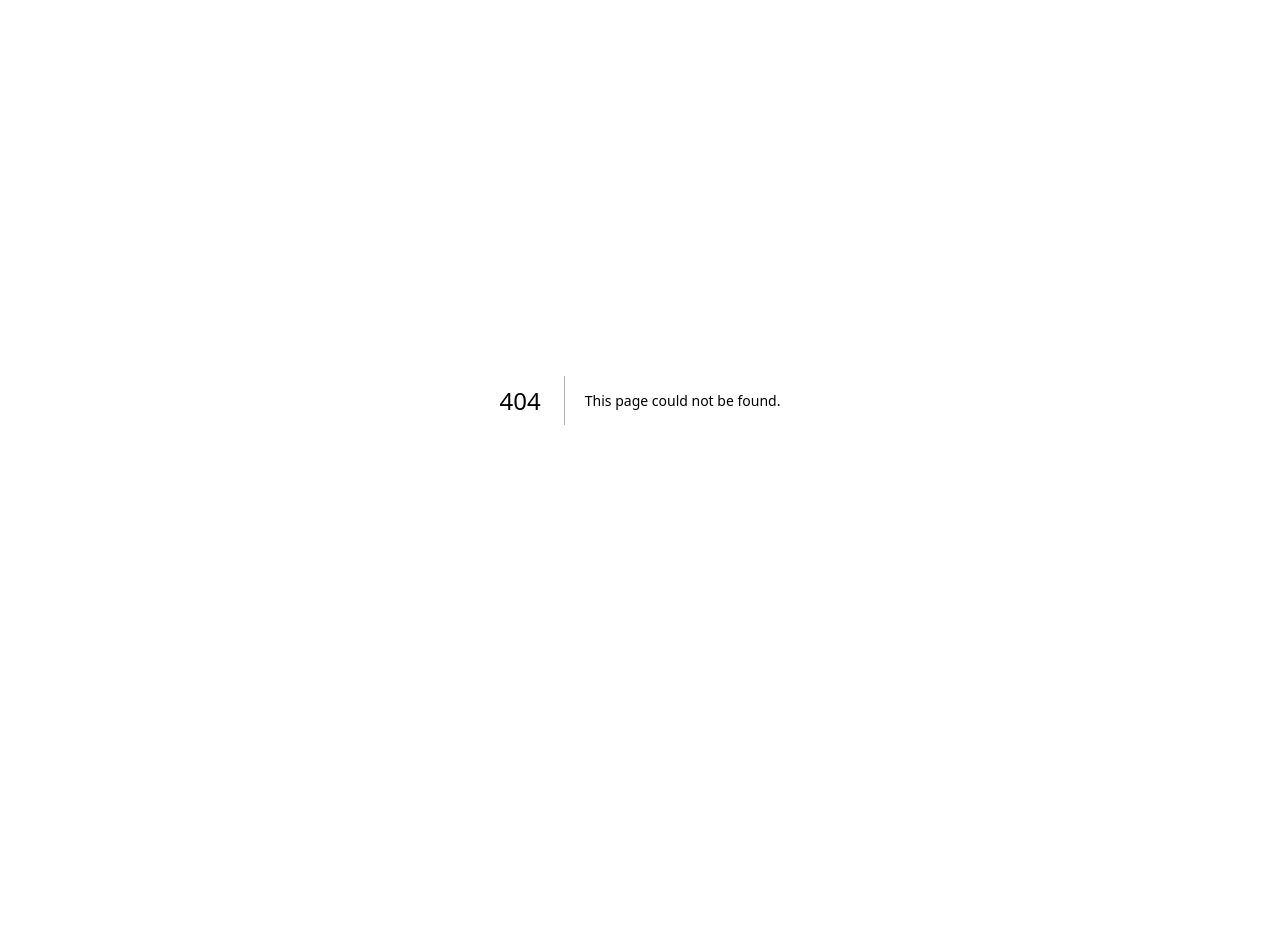
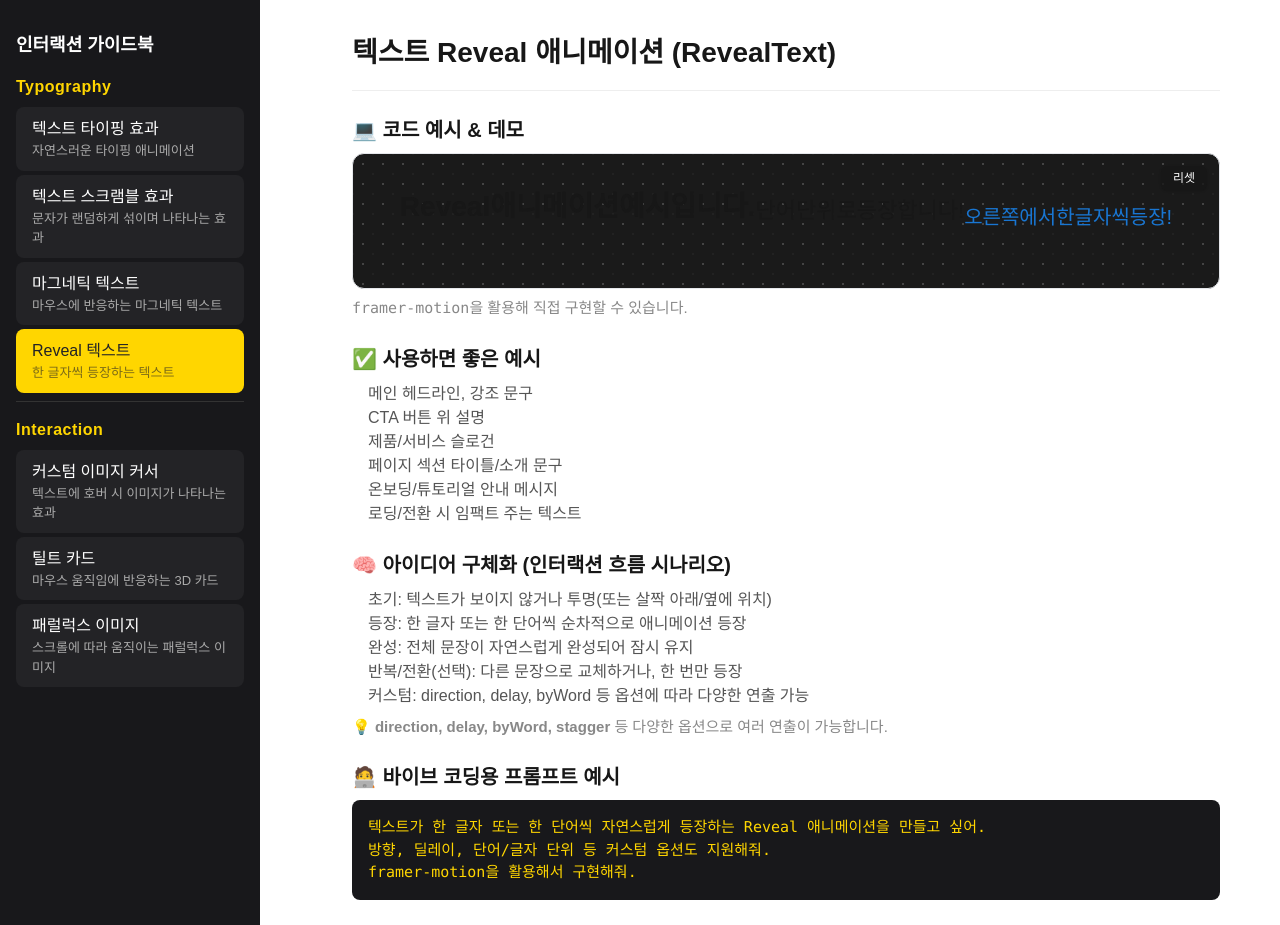
Before and after one commit to devchangjun/interactive-guidebook, a Next.js app: page /docs/typography/revealtext in a window 1280 px wide. Before the commit this address had no page. Shown: the top 925 px of the page. Before the commit the page ends 800 px from the top, so only its background shows below. Built offline with nearby package versions, Linux system fonts and the light colour scheme.

Commit message:
# UPDATA: Reveal 텍스트트

```diff
--- a/src/app/docs/components/menuTree.ts
+++ b/src/app/docs/components/menuTree.ts
@@ -21,6 +21,12 @@ const menuTree = [
         description: "마우스에 반응하는 마그네틱 텍스트",
         path: "/docs/typography/magnetic",
       },
+      {
+        id: "revealtext",
+        name: "Reveal 텍스트",
+        description: "한 글자씩 등장하는 텍스트",
+        path: "/docs/typography/revealtext",
+      },
     ],
   },
   {
@@ -28,8 +34,8 @@ const menuTree = [
     items: [
       {
         id: "animated-list",
-        name: "애니메이티드 텍스트 리스트",
-        description: "텍스트 리스트 + 커서 이미지 hover 인터랙션",
+        name: "커스텀 이미지 커서",
+        description: "텍스트에 호버 시 이미지가 나타나는 효과",
         path: "/docs/interaction/animated-list",
       },
       {
--- a/src/app/docs/typography/magnetic/page.tsx
+++ b/src/app/docs/typography/magnetic/page.tsx
@@ -2,7 +2,7 @@
 import { useState } from "react";
 import { Prism as SyntaxHighlighter } from "react-syntax-highlighter";
 import { oneDark } from "react-syntax-highlighter/dist/esm/styles/prism";
-import { MagneticLetters } from "@/components/common/framer-motion/MagneticLetters";
+import { MagneticLetters } from "@/components/common/framer-motion/typography/MagneticLetters";
 
 const magneticTextCode = `import { MagneticLetters } from "@/components/common/framer-motion/MagneticLetters";
 
--- /dev/null
+++ b/src/app/docs/typography/revealtext/constants/code.ts
@@ -0,0 +1,26 @@
+export const revealTextCode = `// RevealText 기본 사용 예시
+<RevealText
+  text="Reveal 애니메이션 예시입니다."
+  direction="up"
+  delay={0}
+  duration={0.5}
+  stagger={0.04}
+/>
+
+// 단어 단위로 등장
+<RevealText
+  text="단어 단위로 등장합니다!"
+  byWord
+  direction="left"
+  delay={0.2}
+  stagger={0.12}
+/>
+
+// 오른쪽에서 한 글자씩 등장
+<RevealText
+  text="오른쪽에서 한 글자씩 등장!"
+  direction="right"
+  delay={0.4}
+  duration={0.7}
+/>
+`;
--- /dev/null
+++ b/src/app/docs/typography/revealtext/page.tsx
@@ -0,0 +1,95 @@
+import { Prism as SyntaxHighlighter } from "react-syntax-highlighter";
+import { oneDark } from "react-syntax-highlighter/dist/esm/styles/prism";
+import { revealTextCode } from "./constants/code";
+import { ResultBox } from "@/components/common/ResultBox";
+import { CopyButton } from "../../components/CopyButton";
+import RevealText from "@/components/common/framer-motion/typography/RevealText";
+
+export default function RevealTextDocsPage() {
+  return (
+    <div>
+      {/* 1. ✨ 인터랙션 제목 */}
+      <h1 style={{ fontSize: 28, fontWeight: 700, marginBottom: 8 }}>텍스트 Reveal 애니메이션 (RevealText)</h1>
+      <hr style={{ margin: "16px 0 24px 0", border: 0, borderTop: "1px solid #eee" }} />
+
+      {/* 2. 💻 코드 예시 + 실제 데모 */}
+      <section style={{ marginBottom: 24 }}>
+        <h2 style={{ fontSize: 20, fontWeight: 600, marginBottom: 8 }}>💻 코드 예시 & 데모</h2>
+        <ResultBox>
+          <div style={{ fontSize: 28, fontWeight: 600, marginBottom: 16 }}>
+            <RevealText text="Reveal 애니메이션 예시입니다." direction="up" />
+          </div>
+          <div style={{ fontSize: 22, marginBottom: 12 }}>
+            <RevealText text="단어 단위로 등장합니다!" byWord direction="left" delay={0.2} stagger={0.12} />
+          </div>
+          <div style={{ fontSize: 20, color: "#1976d2" }}>
+            <RevealText text="오른쪽에서 한 글자씩 등장!" direction="right" delay={0.4} duration={0.7} />
+          </div>
+        </ResultBox>
+        <div style={{ fontSize: 15, color: "#888", marginTop: 8 }}>
+          <code>framer-motion</code>을 활용해 직접 구현할 수 있습니다.
+        </div>
+      </section>
+
+      {/* 3. ✅ 사용하면 좋은 예시 */}
+      <section style={{ marginBottom: 24 }}>
+        <h2 style={{ fontSize: 20, fontWeight: 600, marginBottom: 8 }}>✅ 사용하면 좋은 예시</h2>
+        <ul style={{ fontSize: 16, color: "#555", marginLeft: 16 }}>
+          <li>메인 헤드라인, 강조 문구</li>
+          <li>CTA 버튼 위 설명</li>
+          <li>제품/서비스 슬로건</li>
+          <li>페이지 섹션 타이틀/소개 문구</li>
+          <li>온보딩/튜토리얼 안내 메시지</li>
+          <li>로딩/전환 시 임팩트 주는 텍스트</li>
+        </ul>
+      </section>
+
+      {/* 4. 🧠 아이디어 구체화 (인터랙션 흐름 시나리오) */}
+      <section style={{ marginBottom: 24 }}>
+        <h2 style={{ fontSize: 20, fontWeight: 600, marginBottom: 8 }}>🧠 아이디어 구체화 (인터랙션 흐름 시나리오)</h2>
+        <ol style={{ fontSize: 16, color: "#555", marginLeft: 16, marginBottom: 8 }}>
+          <li>초기: 텍스트가 보이지 않거나 투명(또는 살짝 아래/옆에 위치)</li>
+          <li>등장: 한 글자 또는 한 단어씩 순차적으로 애니메이션 등장</li>
+          <li>완성: 전체 문장이 자연스럽게 완성되어 잠시 유지</li>
+          <li>반복/전환(선택): 다른 문장으로 교체하거나, 한 번만 등장</li>
+          <li>커스텀: direction, delay, byWord 등 옵션에 따라 다양한 연출 가능</li>
+        </ol>
+        <div style={{ fontSize: 15, color: "#888" }}>
+          💡 <b>direction, delay, byWord, stagger</b> 등 다양한 옵션으로 여러 연출이 가능합니다.
+        </div>
+      </section>
+
+      {/* 5. 🧑‍💻 바이브 코딩용 프롬프트 예시 */}
+      <section style={{ marginBottom: 24 }}>
+        <h2 style={{ fontSize: 20, fontWeight: 600, marginBottom: 8 }}>🧑‍💻 바이브 코딩용 프롬프트 예시</h2>
+        <pre
+          style={{
+            background: "#18181b",
+            color: "#FFD600",
+            borderRadius: 8,
+            padding: 16,
+            fontSize: 15,
+            whiteSpace: "pre-line",
+          }}
+        >
+          {`텍스트가 한 글자 또는 한 단어씩 자연스럽게 등장하는 Reveal 애니메이션을 만들고 싶어.
+방향, 딜레이, 단어/글자 단위 등 커스텀 옵션도 지원해줘.
+framer-motion을 활용해서 구현해줘.`}
+        </pre>
+      </section>
+      <section style={{ marginBottom: 24 }}>
+        <h2 style={{ fontSize: 20, fontWeight: 600, marginBottom: 8 }}>⚡코드 예시</h2>
+        <div style={{ position: "relative", marginBottom: 8 }}>
+          <CopyButton code={revealTextCode} />
+          <SyntaxHighlighter
+            language="tsx"
+            style={oneDark}
+            customStyle={{ borderRadius: 8, fontSize: 14, paddingTop: 32 }}
+          >
+            {revealTextCode}
+          </SyntaxHighlighter>
+        </div>
+      </section>
+    </div>
+  );
+}
--- a/src/app/docs/typography/scramble/page.tsx
+++ b/src/app/docs/typography/scramble/page.tsx
@@ -3,7 +3,7 @@ import { Prism as SyntaxHighlighter } from "react-syntax-highlighter";
 import { oneDark } from "react-syntax-highlighter/dist/esm/styles/prism";
 import { ResultBox } from "@/components/common/ResultBox";
 import { CopyButton } from "../../components/CopyButton";
-import ScrambleText from "@/components/common/framer-motion/ScrambleText";
+import ScrambleText from "@/components/common/framer-motion/typography/ScrambleText";
 
 // 코드 예시 상수 (실제 구현 코드)
 const scrambleTextCode = `import { useEffect, useRef, useState } from "react";
--- a/src/app/docs/typography/typing/TypographyAnimationDemo.tsx
+++ /dev/null
@@ -1,6 +0,0 @@
-"use client";
-import { TypographyAnimation } from "@/components/common/framer-motion/TypographyAnimation";
-
-export function TypographyAnimationDemo() {
-  return <TypographyAnimation text="Hello, World!" typingSpeed={80} />;
-}
--- a/src/app/docs/typography/typing/page.tsx
+++ b/src/app/docs/typography/typing/page.tsx
@@ -1,9 +1,9 @@
 import { Prism as SyntaxHighlighter } from "react-syntax-highlighter";
 import { oneDark } from "react-syntax-highlighter/dist/esm/styles/prism";
 import { typographyAnimationCode } from "./constants/code";
-import { TypographyAnimationDemo } from "./TypographyAnimationDemo";
 import { ResultBox } from "@/components/common/ResultBox";
 import { CopyButton } from "../../components/CopyButton";
+import TypingAnimation from "@/components/common/framer-motion/typography/TypingText";
 
 export default function TypographyAnimationPage() {
   return (
@@ -16,7 +16,7 @@ export default function TypographyAnimationPage() {
       <section style={{ marginBottom: 24 }}>
         <h2 style={{ fontSize: 20, fontWeight: 600, marginBottom: 8 }}>💻 코드 예시 & 데모</h2>
         <ResultBox>
-          <TypographyAnimationDemo />
+          <TypingAnimation text="Hello world!" color="#fff" />
         </ResultBox>
 
         <div style={{ fontSize: 15, color: "#888", marginTop: 8 }}>
--- /dev/null
+++ b/src/components/common/framer-motion/typography/RevealText.tsx
@@ -0,0 +1,96 @@
+"use client";
+import React from "react";
+import { motion } from "framer-motion";
+
+interface RevealTextProps {
+  text: string;
+  className?: string;
+  style?: React.CSSProperties;
+  /**
+   * 애니메이션 방향: up, down, left, right
+   */
+  direction?: "up" | "down" | "left" | "right";
+  /**
+   * 전체 애니메이션 시작 딜레이 (초)
+   */
+  delay?: number;
+  /**
+   * 각 글자/단어 애니메이션 지속시간 (초)
+   */
+  duration?: number;
+  /**
+   * 각 글자/단어 사이의 애니메이션 간격 (초)
+   */
+  stagger?: number;
+  /**
+   * 단어 단위로 애니메이션 적용 여부 (기본: false, 글자 단위)
+   */
+  byWord?: boolean;
+}
+
+/**
+ * RevealText
+ * - 텍스트가 한 글자씩 또는 한 단어씩 자연스럽게 나타나는 Reveal Animation
+ * - direction, delay, duration, stagger 등 커스텀 prop 지원
+ * - framer-motion의 motion.span 활용
+ * - 반응형 및 접근성 고려
+ */
+const RevealText: React.FC<RevealTextProps> = ({
+  text,
+  className,
+  style,
+  direction = "up",
+  delay = 0,
+  duration = 0.5,
+  stagger = 0.04,
+  byWord = false,
+}) => {
+  // direction에 따라 초기 위치 설정
+  const getInitial = () => {
+    switch (direction) {
+      case "up":
+        return { y: "100%", opacity: 0 };
+      case "down":
+        return { y: "-100%", opacity: 0 };
+      case "left":
+        return { x: "-100%", opacity: 0 };
+      case "right":
+        return { x: "100%", opacity: 0 };
+      default:
+        return { y: "100%", opacity: 0 };
+    }
+  };
+
+  // 텍스트를 글자 또는 단어 단위로 분리
+  const units = byWord ? text.split(" ") : Array.from(text);
+
+  return (
+    <span
+      className={className}
+      style={{ display: "inline-block", overflow: "hidden", ...style }}
+      aria-label={text}
+      role="text"
+    >
+      {units.map((unit, i) => (
+        <motion.span
+          key={i}
+          initial={getInitial()}
+          animate={{ x: 0, y: 0, opacity: 1 }}
+          transition={{
+            delay: delay + i * stagger,
+            duration,
+            ease: "easeOut",
+          }}
+          style={{
+            display: "inline-block",
+            whiteSpace: byWord ? "pre" : undefined, // 단어 단위 시 공백 유지
+          }}
+        >
+          {unit === " " && byWord ? "\u00A0" : unit}
+        </motion.span>
+      ))}
+    </span>
+  );
+};
+
+export default RevealText;
--- a/src/components/common/framer-motion/typography/TypingText.tsx
+++ b/src/components/common/framer-motion/typography/TypingText.tsx
@@ -8,7 +8,7 @@ import { motion } from "framer-motion";
  * - 반응형, framer-motion 기반
  * - 예시: "Hello, World!"
  */
-interface TypographyAnimationProps {
+interface TypingTextProps {
   text: string;
   typingSpeed?: number; // ms per char
   className?: string;
@@ -16,13 +16,13 @@ interface TypographyAnimationProps {
   cursorColor?: string; // 커서 색상
 }
 
-export function TypographyAnimation({
+function TypingText({
   text,
   typingSpeed = 60,
   className = "",
   color = "#000",
   cursorColor = "#0066ff",
-}: TypographyAnimationProps) {
+}: TypingTextProps) {
   const [displayed, setDisplayed] = useState("");
   const [isTyping, setIsTyping] = useState(true);
 
@@ -65,3 +65,5 @@ export function TypographyAnimation({
     </div>
   );
 }
+
+export default TypingText;
```
